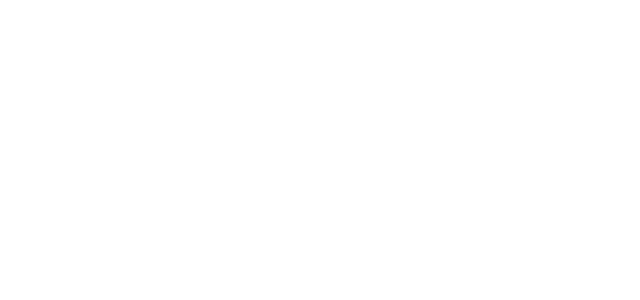
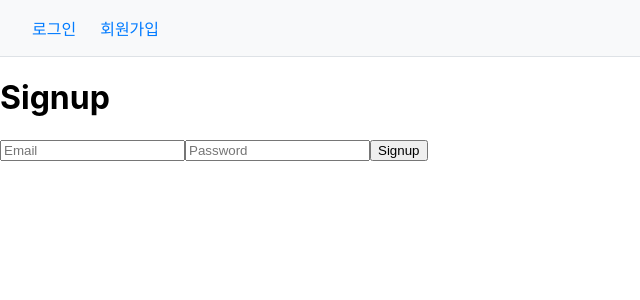
Before and after one commit to moolmeat/aairline_front, a React (Create React App) app: page /signup in a window 1280 px wide. Before the commit this address had no page. Shown: the top 300 px of the page, without its empty margins (0-640 px from the left). Built offline with nearby package versions, Linux system fonts and the light colour scheme.

Commit message:
Feat: auth페이지 개발

```diff
--- a/package.json
+++ b/package.json
@@ -12,6 +12,7 @@
     "react-dom": "^18.3.1",
     "react-router-dom": "^6.26.2",
     "react-scripts": "5.0.1",
+    "react-use-websocket": "^4.9.0",
     "web-vitals": "^2.1.4"
   },
   "scripts": {
--- a/src/App.js
+++ b/src/App.js
@@ -3,16 +3,24 @@
 import MusicPage from './pages/MusicPage';
 import ChatPage from './pages/ChatPage';
 import ContactPage from './pages/ContactPage';
+import AuctionPage from './pages/AuctionPage';
+import LoginPage from './pages/LoginPage';
+import SignupPage from './pages/SignupPage';
+import Header from './components/Header';
 
 const App = () => {
 
     const [isLoggedIn, setIsLoggedIn] = useState(false);
     return (
         <Router>
+            <Header />
             <Routes>
                 <Route path="/music" element={<MusicPage />} />
                 <Route path="/chat" element={<ChatPage />} />
                 <Route path="/contact" element={<ContactPage />} />
+                <Route path="/auction" element={<AuctionPage />} />
+                <Route path="/login" element={<LoginPage />} />
+                <Route path="/signup" element={<SignupPage />} />
             </Routes>
         </Router>
     );
--- /dev/null
+++ b/src/components/Header.css
@@ -0,0 +1,66 @@
+.header {
+  display: flex;
+  justify-content: space-between;
+  align-items: center;
+  padding: 1rem 2rem;
+  background-color: #f8f9fa;
+  border-bottom: 1px solid #dee2e6;
+}
+
+.header__menu {
+  display: flex;
+  gap: 1.5rem;
+}
+
+.header__link {
+  text-decoration: none;
+  color: #007bff;
+  font-weight: 500;
+  transition: color 0.3s ease;
+}
+
+.header__link:hover {
+  color: #0056b3;
+}
+
+.header__auth-info {
+  display: flex;
+  align-items: center;
+  gap: 1.5rem;
+}
+
+.header__time-left {
+  font-size: 1rem;
+  color: #495057;
+}
+
+.header__button {
+  padding: 0.5rem 1rem;
+  background-color: #007bff;
+  color: white;
+  border: none;
+  border-radius: 0.25rem;
+  font-size: 1rem;
+  cursor: pointer;
+  transition: background-color 0.3s ease;
+}
+
+.header__button:hover {
+  background-color: #0056b3;
+}
+
+.header__button--logout {
+  background-color: #dc3545;
+}
+
+.header__button--logout:hover {
+  background-color: #c82333;
+}
+
+.header__button--refresh {
+  background-color: #28a745;
+}
+
+.header__button--refresh:hover {
+  background-color: #218838;
+}
--- /dev/null
+++ b/src/components/Header.js
@@ -0,0 +1,69 @@
+import { useState, useEffect } from 'react';
+import { Link, useNavigate } from 'react-router-dom';
+import { getToken, refreshToken } from '../service/authService';
+import './Header.css';
+
+const Header = () => {
+  const [isLoggedIn, setIsLoggedIn] = useState(!!getToken());
+  const [timeLeft, setTimeLeft] = useState(1800);
+  const navigate = useNavigate();
+
+  useEffect(() => {
+    let timer;
+    if (isLoggedIn) {
+      timer = setInterval(() => {
+        setTimeLeft(prevTime => prevTime - 1);
+      }, 1000);
+
+      if (timeLeft <= 0) {
+        alert("Session expired. Please log in again.");
+        setIsLoggedIn(false);
+        clearInterval(timer);
+      }
+    }
+
+    return () => clearInterval(timer);
+  }, [isLoggedIn, timeLeft]);
+
+  const handleRefresh = async () => {
+    try {
+      const response = await refreshToken();
+      setTimeLeft(1800);
+      alert("Token refreshed successfully.");
+    } catch (error) {
+      console.error('Token refresh failed:', error);
+      setIsLoggedIn(false);
+    }
+  };
+
+  const handleLogout = () => {
+    localStorage.removeItem('token');
+    setIsLoggedIn(false);
+    navigate('/login');
+  };
+
+  return (
+    <header className="header">
+      {isLoggedIn ? (
+        <div className="header__auth-info">
+          <span className="header__time-left">
+            남은 시간: {Math.floor(timeLeft / 60)}:{timeLeft % 60 < 10 ? `0${timeLeft % 60}` : timeLeft % 60}
+          </span>
+          <button className="header__button header__button--refresh" onClick={handleRefresh}>
+            로그인 연장하기
+          </button>
+          <button className="header__button header__button--logout" onClick={handleLogout}>
+            로그아웃
+          </button>
+        </div>
+      ) : (
+        <div className="header__menu">
+          <Link className="header__link" to="/login">로그인</Link>
+          <Link className="header__link" to="/signup">회원가입</Link>
+        </div>
+      )}
+    </header>
+  );
+};
+
+export default Header;
--- /dev/null
+++ b/src/components/LoginForm.js
@@ -0,0 +1,33 @@
+import { useState } from 'react';
+
+const LoginForm = ({ onLogin }) => {
+  const [email, setEmail] = useState('');
+  const [password, setPassword] = useState('');
+
+  const handleSubmit = (e) => {
+    e.preventDefault();
+    onLogin({ email, password });
+  };
+
+  return (
+    <form onSubmit={handleSubmit}>
+      <input
+        type="email"
+        placeholder="Email"
+        value={email}
+        onChange={(e) => setEmail(e.target.value)}
+        required
+      />
+      <input
+        type="password"
+        placeholder="Password"
+        value={password}
+        onChange={(e) => setPassword(e.target.value)}
+        required
+      />
+      <button type="submit">Login</button>
+    </form>
+  );
+};
+
+export default LoginForm;
--- /dev/null
+++ b/src/components/SignupForm.js
@@ -0,0 +1,33 @@
+import { useState } from 'react';
+
+const SignupForm = ({ onSignup }) => {
+  const [email, setEmail] = useState('');
+  const [password, setPassword] = useState('');
+
+  const handleSubmit = (e) => {
+    e.preventDefault();
+    onSignup({ email, password });
+  };
+
+  return (
+    <form onSubmit={handleSubmit}>
+      <input
+        type="email"
+        placeholder="Email"
+        value={email}
+        onChange={(e) => setEmail(e.target.value)}
+        required
+      />
+      <input
+        type="password"
+        placeholder="Password"
+        value={password}
+        onChange={(e) => setPassword(e.target.value)}
+        required
+      />
+      <button type="submit">Signup</button>
+    </form>
+  );
+};
+
+export default SignupForm;
--- a/src/components/Timer.js
+++ b/src/components/Timer.js
@@ -25,30 +25,3 @@
 };
 
 export default Timer;
-import React, { useEffect, useState } from 'react';
-
-const Timer = ({ endTime }) => {
-  const [timeLeft, setTimeLeft] = useState('');
-
-  useEffect(() => {
-    const interval = setInterval(() => {
-      const now = new Date();
-      const end = new Date(endTime);
-      const timeDiff = end - now;
-      if (timeDiff > 0) {
-        const minutes = Math.floor(timeDiff / 1000 / 60);
-        const seconds = Math.floor((timeDiff / 1000) % 60);
-        setTimeLeft(`${minutes}분 ${seconds}초 남음`);
-      } else {
-        setTimeLeft('경매 종료');
-        clearInterval(interval);
-      }
-    }, 1000);
-
-    return () => clearInterval(interval);
-  }, [endTime]);
-
-  return <div>{timeLeft}</div>;
-};
-
-export default Timer;
--- /dev/null
+++ b/src/pages/LoginPage.js
@@ -0,0 +1,27 @@
+import { login, saveToken } from '../service/authService';
+import { useNavigate } from 'react-router-dom';
+import LoginForm from '../components/LoginForm';
+
+const LoginPage = () => {
+  const navigate = useNavigate();
+
+  const handleLogin = async (loginData) => {
+    try {
+      const response = await login(loginData);
+      saveToken(response.data.token);
+      navigate('/');
+    } catch (error) {
+      console.error('Login failed:', error);
+    }
+  };
+
+  return (
+    <div>
+      <h1>Login</h1>
+      {/* Use existing LoginForm */}
+      <LoginForm onLogin={handleLogin} />
+    </div>
+  );
+};
+
+export default LoginPage;
--- /dev/null
+++ b/src/pages/SignupPage.js
@@ -0,0 +1,26 @@
+import { signup } from '../service/authService';
+import { useNavigate } from 'react-router-dom';
+import SignupForm from '../components/SignupForm';
+
+const SignupPage = () => {
+  const navigate = useNavigate();
+
+  const handleSignup = async (userData) => {
+    try {
+      await signup(userData);
+      navigate('/login');
+    } catch (error) {
+      console.error('Signup failed:', error);
+    }
+  };
+
+  return (
+    <div>
+      <h1>Signup</h1>
+      {/* Use existing SignupForm */}
+      <SignupForm onSignup={handleSignup} />
+    </div>
+  );
+};
+
+export default SignupPage;
--- /dev/null
+++ b/src/service/authService.js
@@ -0,0 +1,27 @@
+import axios from 'axios';
+
+const API_URL = '/users';
+
+export const signup = async (userData) => {
+  return axios.post(`${API_URL}/signup`, userData);
+};
+
+export const login = async (loginData) => {
+  return axios.post(`${API_URL}/signin`, loginData);
+};
+
+export const refreshToken = async () => {
+  return axios.get(`${API_URL}/refresh`, {
+    headers: {
+      Authorization: `Bearer ${localStorage.getItem('token')}`,
+    },
+  });
+};
+
+export const saveToken = (token) => {
+  localStorage.setItem('token', token);
+};
+
+export const getToken = () => {
+  return localStorage.getItem('token');
+};
```
Also changed, not shown: 1 other file (tests, documents, lock files or other folders).
